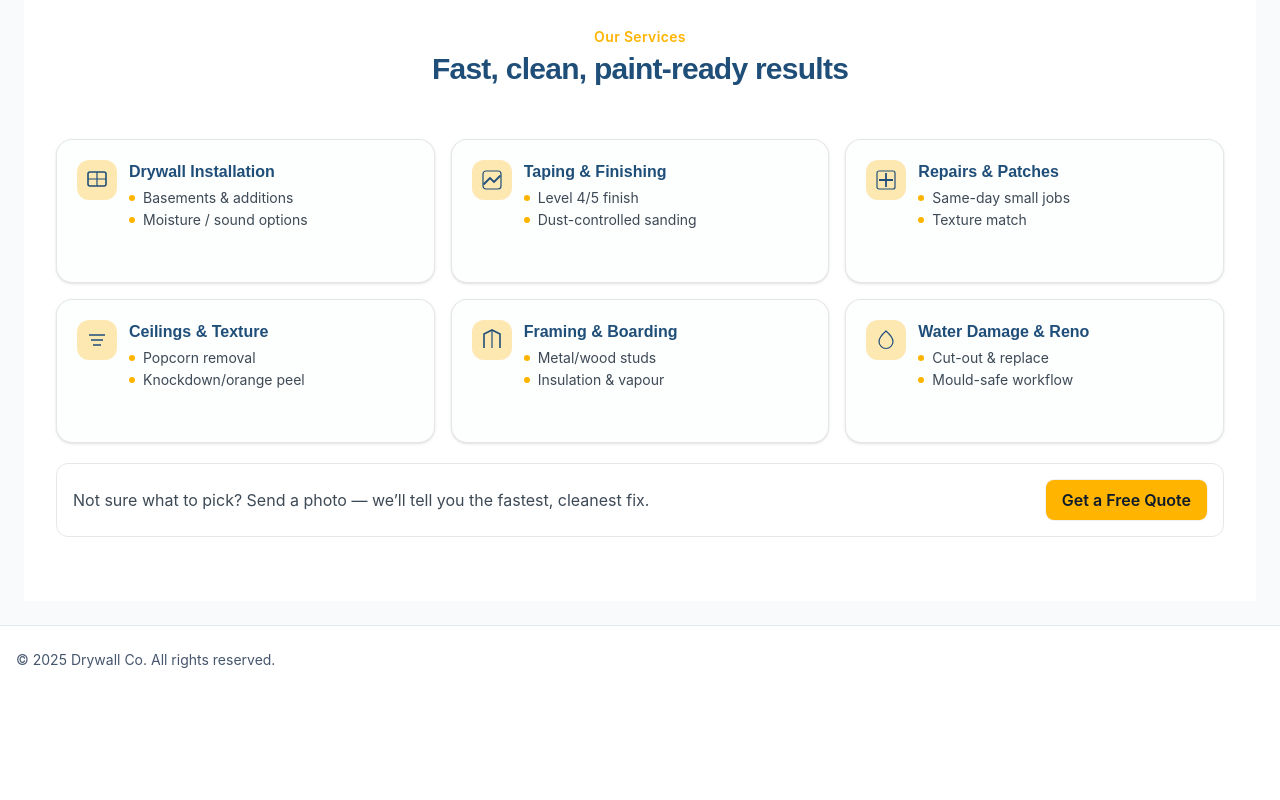
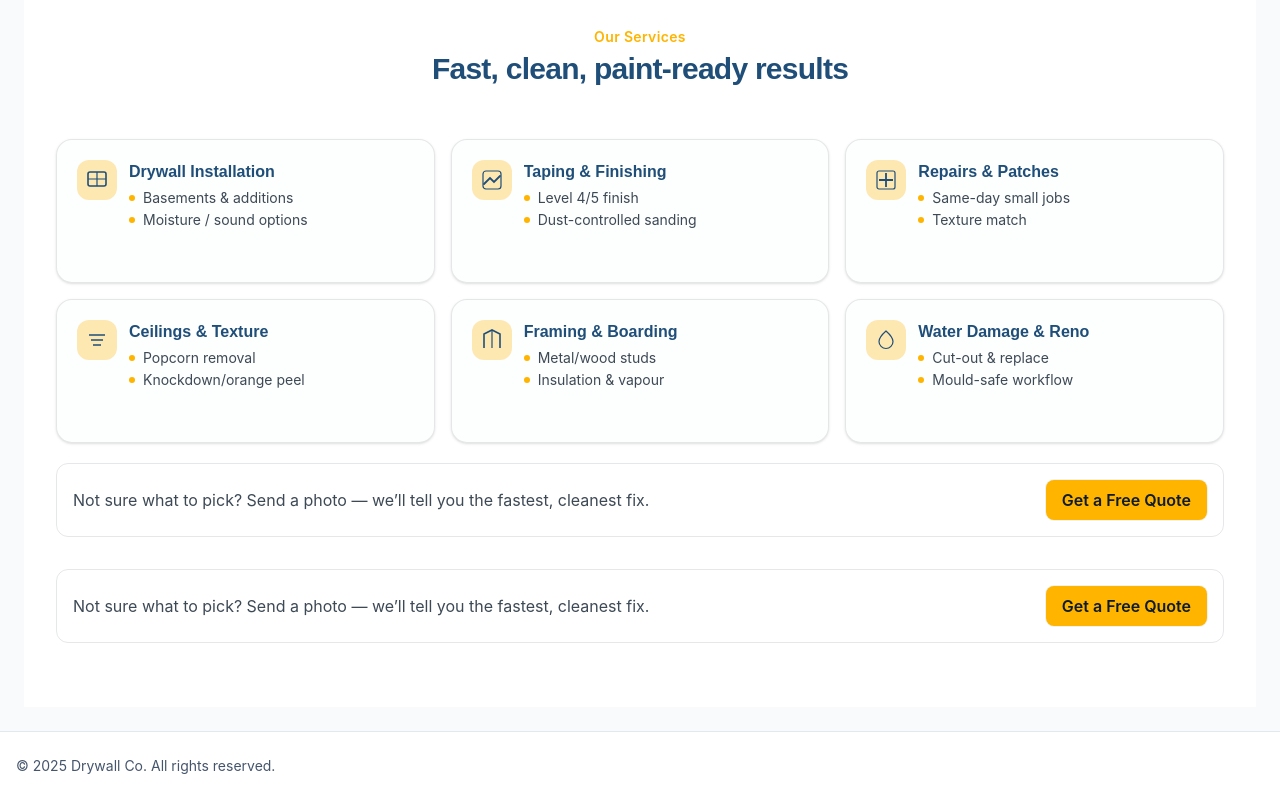
Before and after one commit to DuvinduRathnayake/drywall-website, a React (Vite) app: page / in a window 1280 px wide. Shown: the part 1257-2057 px from the top of the page. Before the commit the page ends 1951 px from the top, so only its background shows below. Built offline with nearby package versions, Linux system fonts and the light colour scheme.

Commit message:
service teaser update

```diff
--- a/src/sections/ServiceTeaser.jsx
+++ b/src/sections/ServiceTeaser.jsx
@@ -198,6 +198,21 @@ export default function ServicesTeaser() {
             Get a Free Quote
           </a>
         </div>
+
+        <div className='mt-8 rounded-xl border border-[color:var(--dark)]/10 p-4 sm:flex items-center justify-between'>
+          <p className='text-[color:var(--dark)]/80'>
+            Not sure what to pick? Send a photo — we’ll tell you the fastest,
+            cleanest fix.
+          </p>
+          <a
+            href='/contact'
+            className='mt-3 sm:mt-0 inline-flex items-center justify-center px-4 py-2 rounded-lg
+                       bg-[color:var(--secondary)] text-[color:var(--dark)] font-semibold ring-1 ring-black/5
+                       hover:opacity-90 transition'
+          >
+            Get a Free Quote
+          </a>
+        </div>
       </div>
     </section>
   );
```
